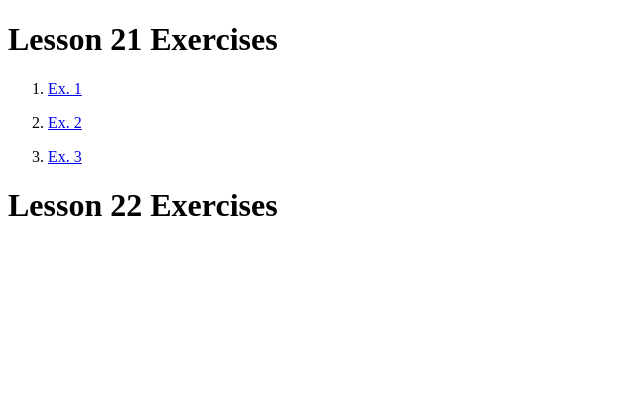
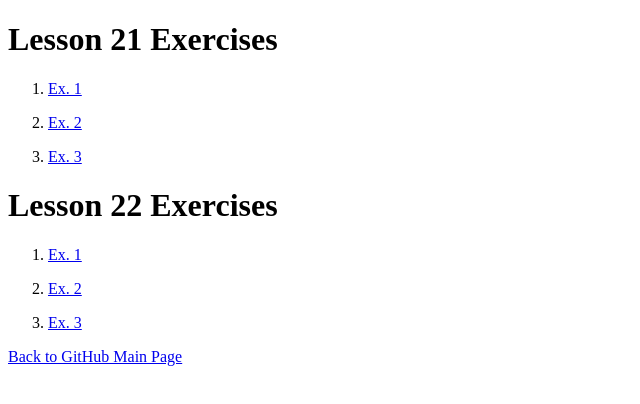
Before and after one commit to drspreston/webdev, a plain HTML site: page ClientSide/Module3/Module3Exercise/index.html in a window 1280 px wide. Shown: the whole page, without its empty margins (0-640 px from the left). Drawn offline with Linux system fonts and the light colour scheme.

Commit message:
Update index.html

```diff
--- a/ClientSide/Module3/Module3Exercise/index.html
+++ b/ClientSide/Module3/Module3Exercise/index.html
@@ -14,6 +14,12 @@
   </ol>
 
   <h1>Lesson 22 Exercises</h1>
+    <ol><li><p><a href="#">Ex. 1</a></li>
+    <li><p><a href="#">Ex. 2</a></li>
+    <li><p><a href="#">Ex. 3</a></li>
+  </ol>
+
+    <p><a href="https://drspreston.github.io/webdev/">Back to GitHub Main Page</a></p>
 
 </body>
 </html>
```
